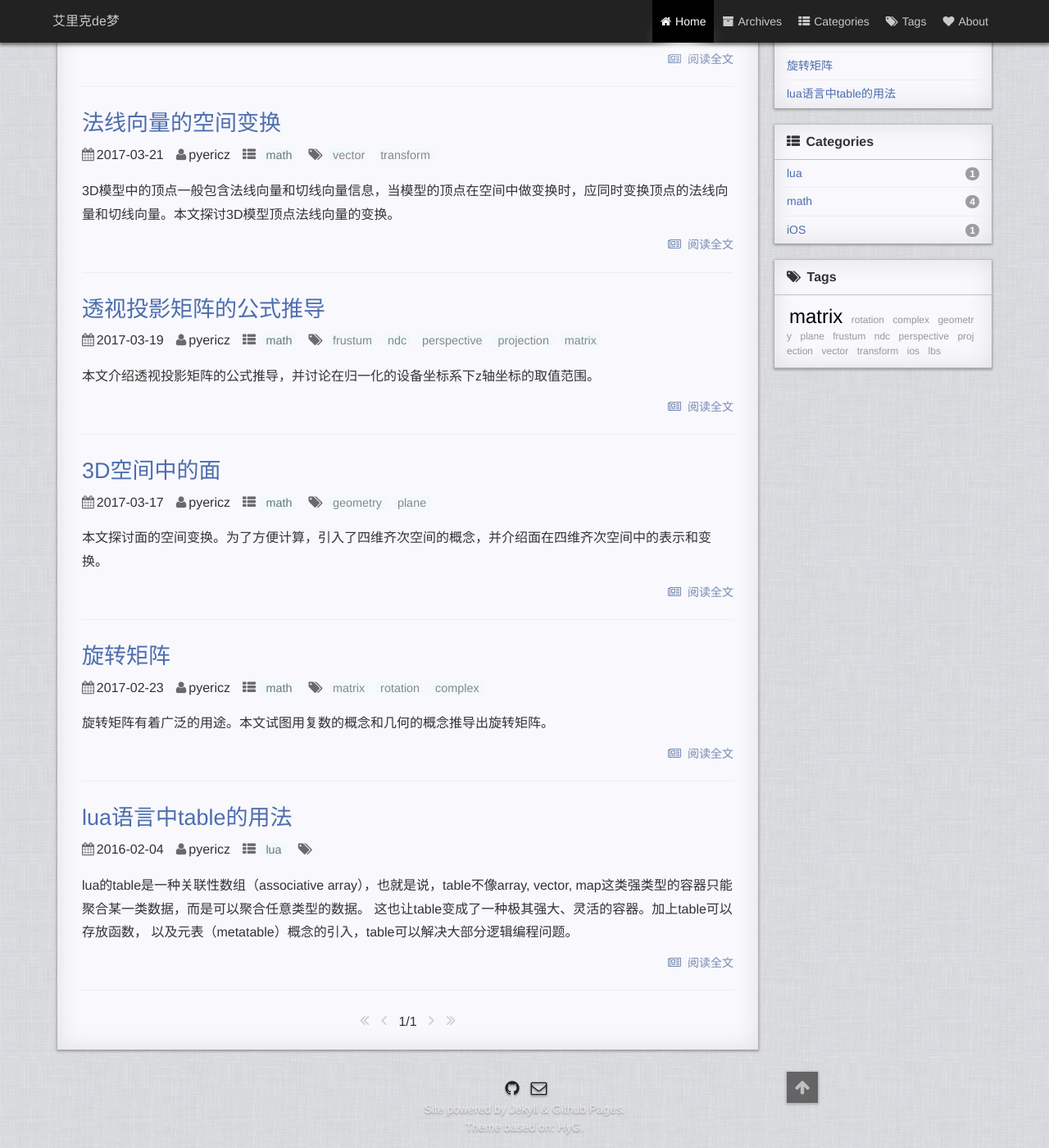
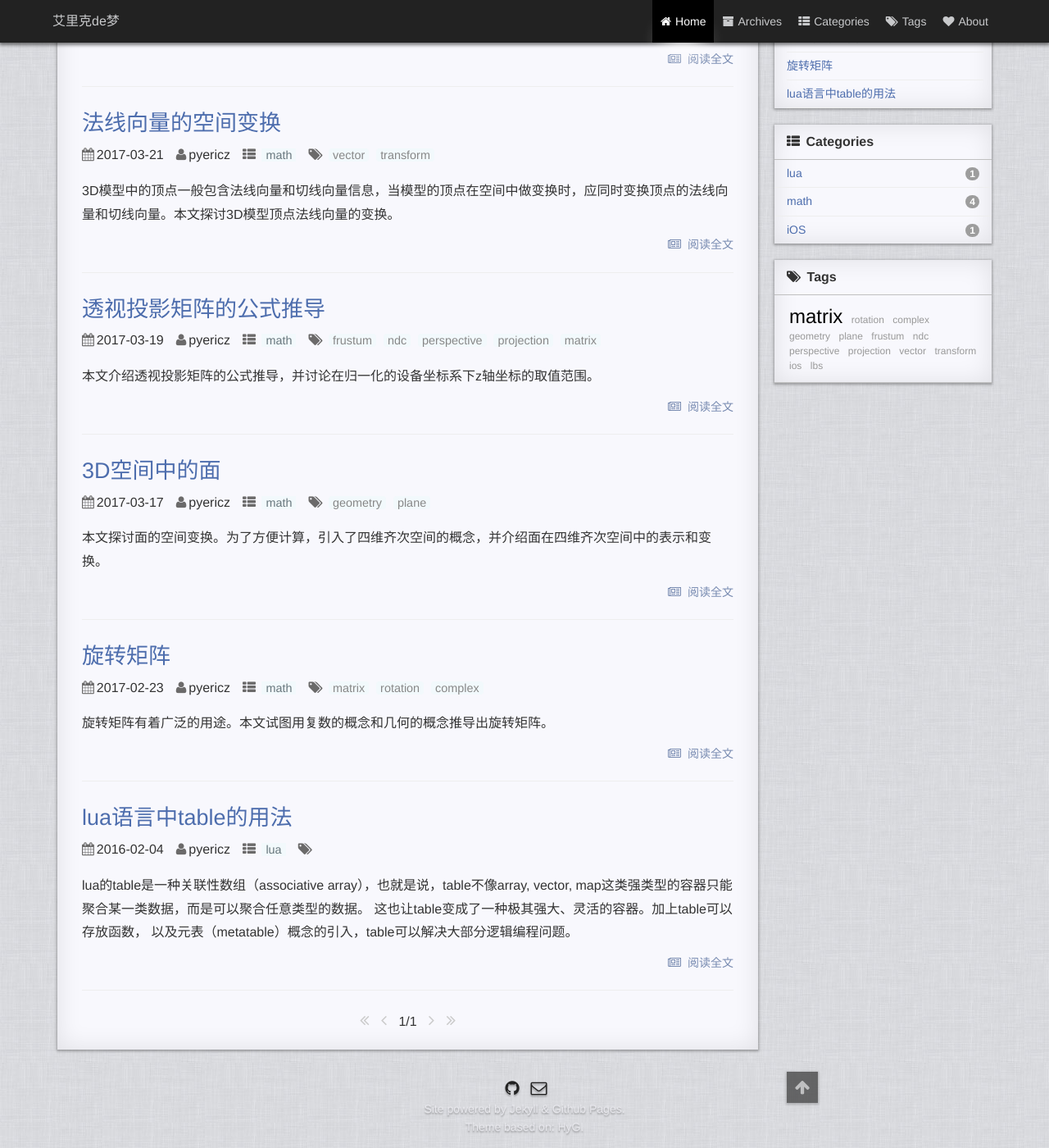
Before and after one commit to pyericz/blog, a Jekyll site: the page built from index.html, in a window 1280 px wide and 1400 px high, scrolled down 204 px. Shown: the whole window at 82% size. Built offline with Jekyll 4.4.1, drawn with Linux system fonts in a browser that asks for light colours; the list of posts is cut into pages by our own code; comment, search, counter and statistics services are not loaded.

Commit message:
word break

```diff
--- a/_sass/_page.scss
+++ b/_sass/_page.scss
@@ -110,7 +110,7 @@
             -ms-word-break: break-all;
             word-break: break-all;
             /* Non standard for webkit */
-            /* word-break: break-word; */
+            word-break: break-word;
             -webkit-hyphens: auto;
             -moz-hyphens: auto;
             -ms-hyphens: auto;
```
